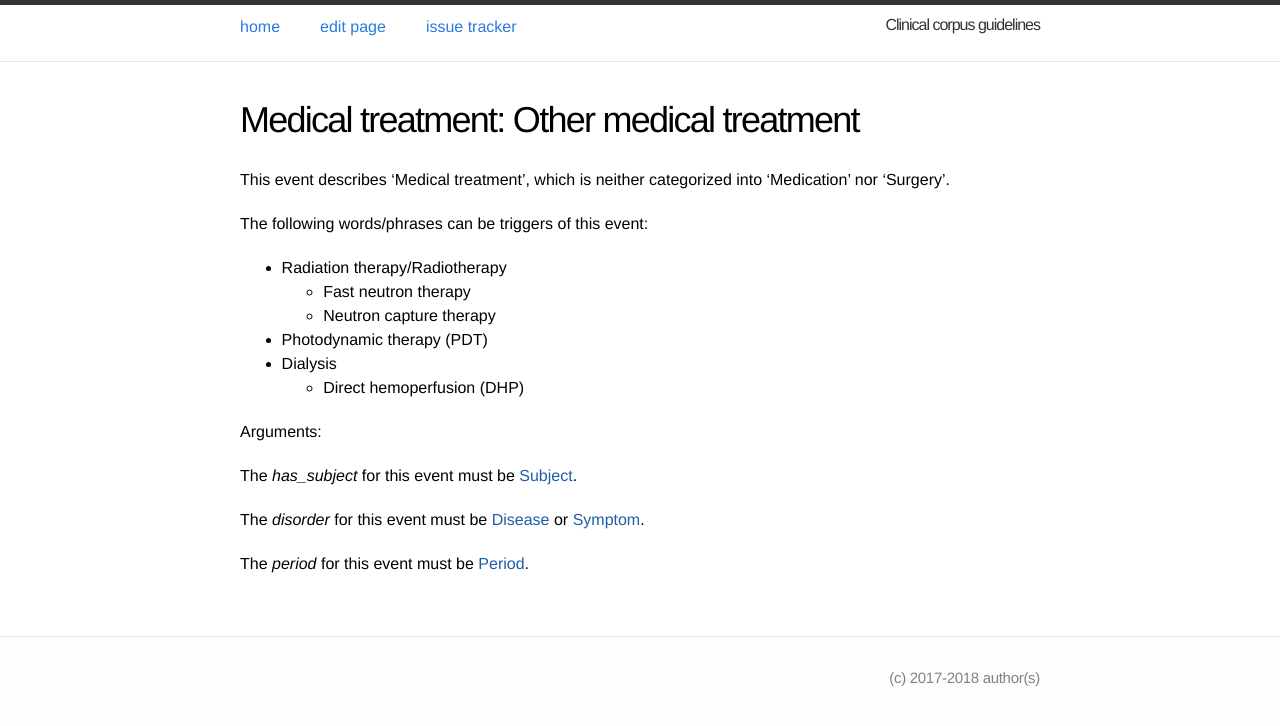
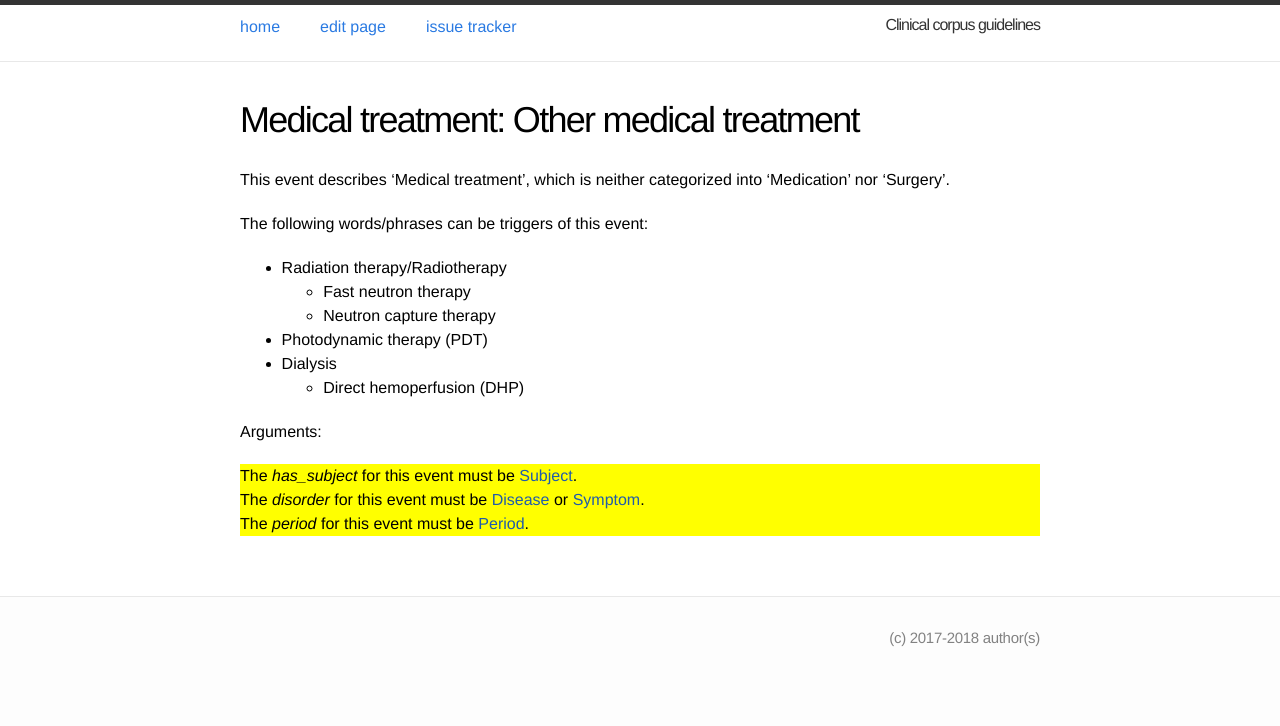
Before and after one commit to ezcatdb/clinicalcorpus-guidelines, a Jekyll site: the page built from _event/Medical_treatment.md, in a window 1280 px wide. Shown: the top 726 px of the page. Built offline with Jekyll 4.4.1, drawn with Linux system fonts in a browser that asks for light colours.

Commit message:
Update Medical_treatment.md

```diff
--- a/_event/Medical_treatment.md
+++ b/_event/Medical_treatment.md
@@ -19,9 +19,10 @@ The following words/phrases can be triggers of this event:
 
 
 Arguments:
-
+<div style="background-color: yellow" markdown="1">
 The *has_subject* for this event must be [Subject]().
 
 The *disorder* for this event must be [Disease]() or [Symptom]().
 
 The *period* for this event must be [Period]().
+</div>
```
